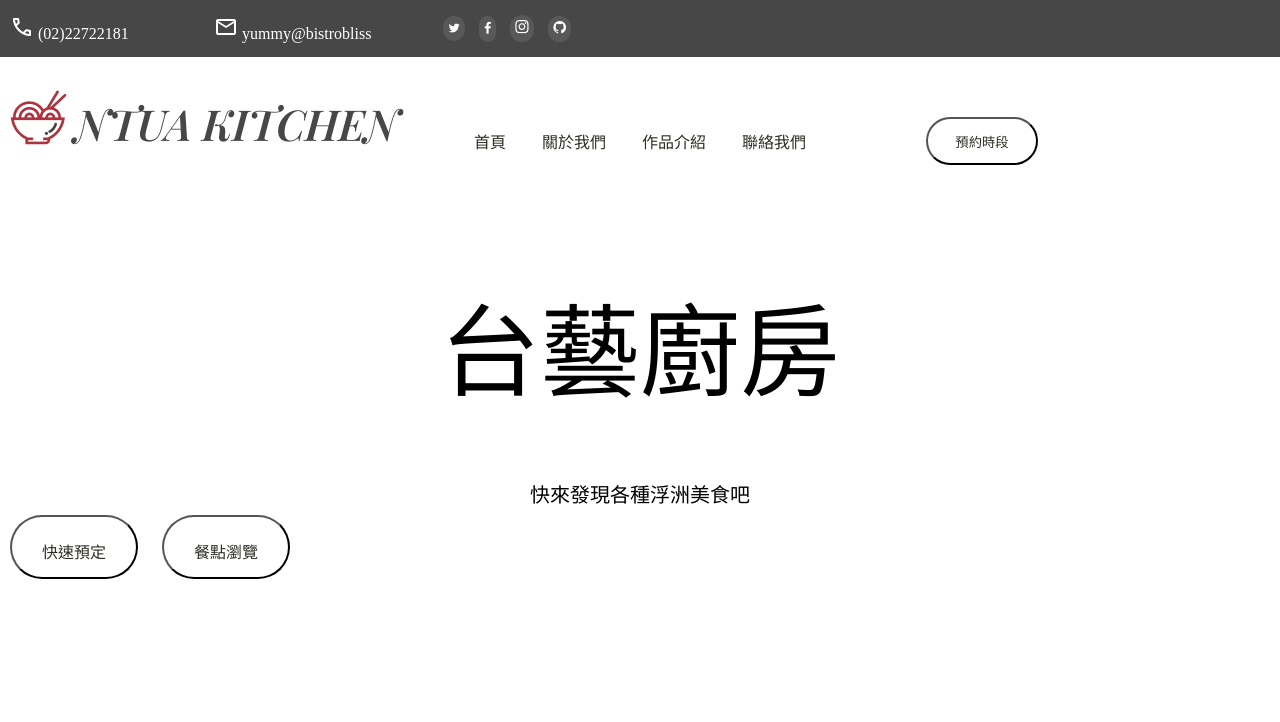
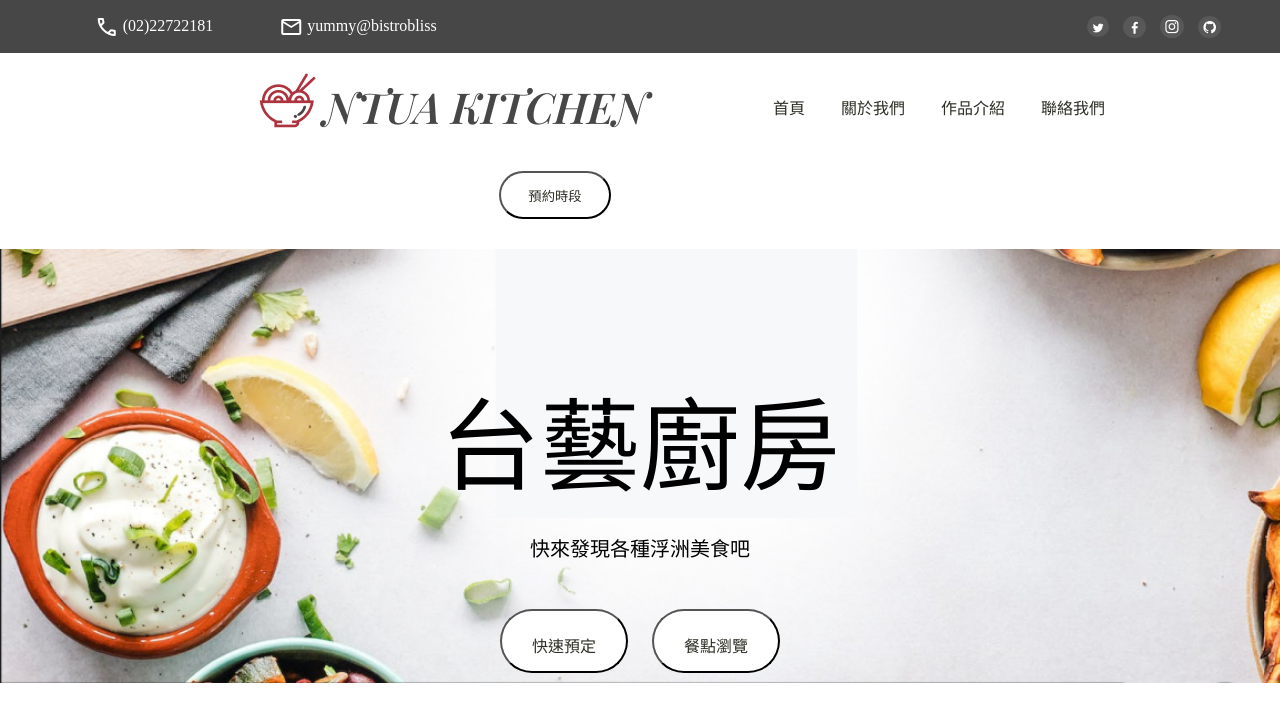
Before and after one commit to peter930213/peter930213.github.io, a plain HTML site: page index.html in a window 1280 px wide. Drawn offline with nearby package versions, Linux system fonts and the light colour scheme.

Commit message:
peter930213.github.io
peter930213.github.io

```diff
--- a/index.html
+++ b/index.html
@@ -11,6 +11,7 @@
 </head>
 <body>
     <div class="ntua_kitchen_info1">
+        <div class="info1">
             <ul>
                 <li>
                     <p>
@@ -29,12 +30,14 @@
                     </p>
                 </li>
             </ul>
+        </div>
+        <div class="info2">
             <ul>
                 <li>
                     <button type="button" class="logo"><img src="./img/logo-twitter.png"></button>
                 </li>
                 <li>
-                <button type="button" class="logo"><img src="./img/logo-fb.png"></button>
+                    <button type="button" class="logo1"><img src="./img/logo-fb.png"></button>
                 </li>
                 <li>
                     <button type="button" class="logo"><img src="./img/logo-ig.png"></button>
@@ -44,9 +47,13 @@
                 </li>
             </ul>
         </div>
+    </div>
     <div class="ntua_kitchen">
+        <div class="kit1">
             <a href="#"><img src="./img/japanese-food.png"></a>
             <a href="#"><img src="./img/Cuisine.png"></a>
+        </div>
+        <div class="kit2">
             <ul>
                 <li>
                     <button type="button" class="button">首頁</button>
@@ -61,13 +68,18 @@
                     <button type="button" class="button1">聯絡我們</button>
                 </li>
             </ul>
+        </div>
+        <div class="kit3">
             <ul>
             <button type="button" class="button2">預約時段</button>
             </ul>
         </div>
+    </div>
     <h1 class="kitchen">台藝廚房</h1>
     <h2 class="food">快來發現各種浮洲美食吧</h2>
-    <input class="button_res" type="button" value="快速預定">
-    <input class="button_bro" type="button" value="餐點瀏覽">
+    <div class="middle">
+        <input type="button" value="快速預定">
+        <input type="button" value="餐點瀏覽">
+    </div>
 </body>
 </html>
--- a/main.css
+++ b/main.css
@@ -1,16 +1,44 @@
+body{
+    background-image: url(img/廚房bgimg.jpg);
+    background-repeat: no-repeat;
+    background-size: cover;
+}
 .material-symbols-outlined {
 color: #ffffff;
+display: inline-block;
+vertical-align: middle;
 }
 .ntua_kitchen_info1 {
     background-color: #474747;
     color: #ffffff;
     padding: 0px;
+    text-align: center;
+}
+.info1{
+    display: inline-block;
+    margin-right: 600px;
+}
+.info2{
+    display: inline-block;
 }
 .logo{
     text-decoration: none;
     vertical-align: middle;
     border: 0;
-    padding: 5px;
+    padding-left: 5px;
+    padding-right: 5px;
+    padding-top: 5px;
+    margin: 5px;
+    background-color: #585858;
+    border-radius: 100px;
+}
+.logo1{
+    text-decoration: none;
+    vertical-align: middle;
+    border: 0;
+    padding-left: 8px;
+    padding-right: 8px;
+    padding-top: 5px;
     margin: 5px;
     background-color: #585858;
     border-radius: 100px;
@@ -26,31 +54,54 @@ color: #ffffff;
     vertical-align: middle;
 }
 .ntua_kitchen_info1 p{
-    vertical-align: middle;
     width: 200px;
     font-size: 16px;
 }
 .ntua_kitchen {
     padding: 10px;
-}
-.ntua_kitchen ul{
+    text-align: center;
     display: inline-block;
-    margin: 50px;
     vertical-align: middle;
+    background-color: #ffffff;
+    background-size: cover;
 }
 .ntua_kitchen li{
     display: inline-block;
     vertical-align: middle
 }
+.kit1{
+    display: inline-block;
+    vertical-align: middle;
+    margin-left: 200px;
+    margin-bottom: 20px;
+    margin-top: 10px;
+}
+.kit2{
+    display: inline-block;
+    vertical-align: middle;
+    margin-left: 100px;
+    margin-right: 100px;
+    margin-top: 20px;
+    margin-bottom: 20px;
+}
+.kit3{
+    display: inline-block;
+    vertical-align: middle;
+    margin-left: 10px;
+    margin-top: 20px;
+    margin-right: 180px;
+    margin-bottom: 20px;
+}
 .kitchen {
     font-size: 100px;
     text-align: center;
-    margin: 80px;
+    margin-top: 150px;
 }
 .food {
     font-size: 20px;
     text-align: center;
-    margin: 0px;
+    margin-top: 40px;
+    margin-bottom: 40px;
 }
 input{
     border: 3;
@@ -75,6 +126,9 @@ input:hover{
     font-size: 16px;
     display: inline-block;
     vertical-align: middle;
+}
+.middle{
+    text-align: center;
 }
 .button {
     border: 0;
```
Also changed, not shown: img/廚房bgimg.jpg (added). Lines whose indentation alone changed are shown as unchanged.
